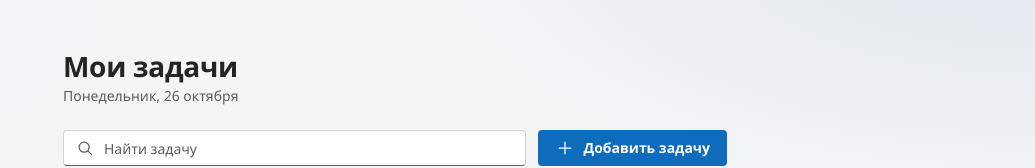
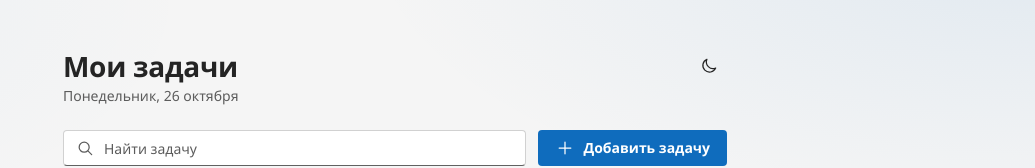
Before and after one commit to MaximVill/Web--, a Vue app: page / in a window 1280 px wide. Shown: the top 168 px of the page, without its empty margins (245-1280 px from the left). Built offline with nearby package versions, Linux system fonts and the light colour scheme.

Commit message:
Add theme toggle component

```diff
--- a/src/App.vue
+++ b/src/App.vue
@@ -3,12 +3,15 @@ import { ref, computed, watch } from 'vue'
 import TodoList from './components/TodoList.vue'
 import AddTodoModal from './components/AddTodoModal.vue'
 import SearchBar from './components/SearchBar.vue'
+import ThemeToggle from './components/ThemeToggle.vue'
 import { loadTasks, saveTasks } from './storage.js'
 
 const tasks = ref(loadTasks())
 const isModalOpen = ref(false)
 const editingTask = ref(null)
 const search = ref('')
+// initial theme is set in index.html before first paint
+const theme = ref(document.documentElement.getAttribute('data-theme') || 'light')
 
 const today = new Date().toLocaleDateString('ru-RU', {
 	weekday: 'long',
@@ -30,6 +33,19 @@ const searchMessage = computed(() => search.value ? `Найдено задач:
 const doneCount = computed(() => tasks.value.filter(t => t.done).length)
 
 watch(tasks, (value) => saveTasks(value), { deep: true })
+
+watch(theme, (value) => {
+	document.documentElement.setAttribute('data-theme', value)
+	try {
+		localStorage.setItem('theme', value)
+	} catch (e) {
+		console.error('Error saving theme:', e)
+	}
+})
+
+function toggleTheme() {
+	theme.value = theme.value === 'dark' ? 'light' : 'dark'
+}
 
 function openModal(task = null) {
 	editingTask.value = task
@@ -67,6 +83,7 @@ function deleteTask(id) {
 				<h1 class="page__title">Мои задачи</h1>
 				<p class="page__subtitle">{{ today }}</p>
 			</div>
+			<ThemeToggle :is-dark="theme === 'dark'" @toggle="toggleTheme" />
 		</header>
 
 		<main class="page__main">
--- /dev/null
+++ b/src/components/ThemeToggle.vue
@@ -0,0 +1,25 @@
+<script setup>
+defineProps({
+	isDark: { type: Boolean, default: false }
+})
+
+defineEmits(['toggle'])
+</script>
+
+<template>
+	<button
+		type="button"
+		class="theme-toggle"
+		aria-label="Тёмная тема"
+		:aria-pressed="String(isDark)"
+		@click="$emit('toggle')"
+	>
+		<svg class="icon theme-toggle__icon theme-toggle__icon--moon" viewBox="0 0 24 24" aria-hidden="true" focusable="false">
+			<path d="M20 14.5A8 8 0 0 1 9.5 4a8 8 0 1 0 10.5 10.5z" />
+		</svg>
+		<svg class="icon theme-toggle__icon theme-toggle__icon--sun" viewBox="0 0 24 24" aria-hidden="true" focusable="false">
+			<circle cx="12" cy="12" r="4" />
+			<path d="M12 3v2M12 19v2M3 12h2M19 12h2M5.6 5.6l1.4 1.4M17 17l1.4 1.4M5.6 18.4L7 17M17 7l1.4-1.4" />
+		</svg>
+	</button>
+</template>
```
